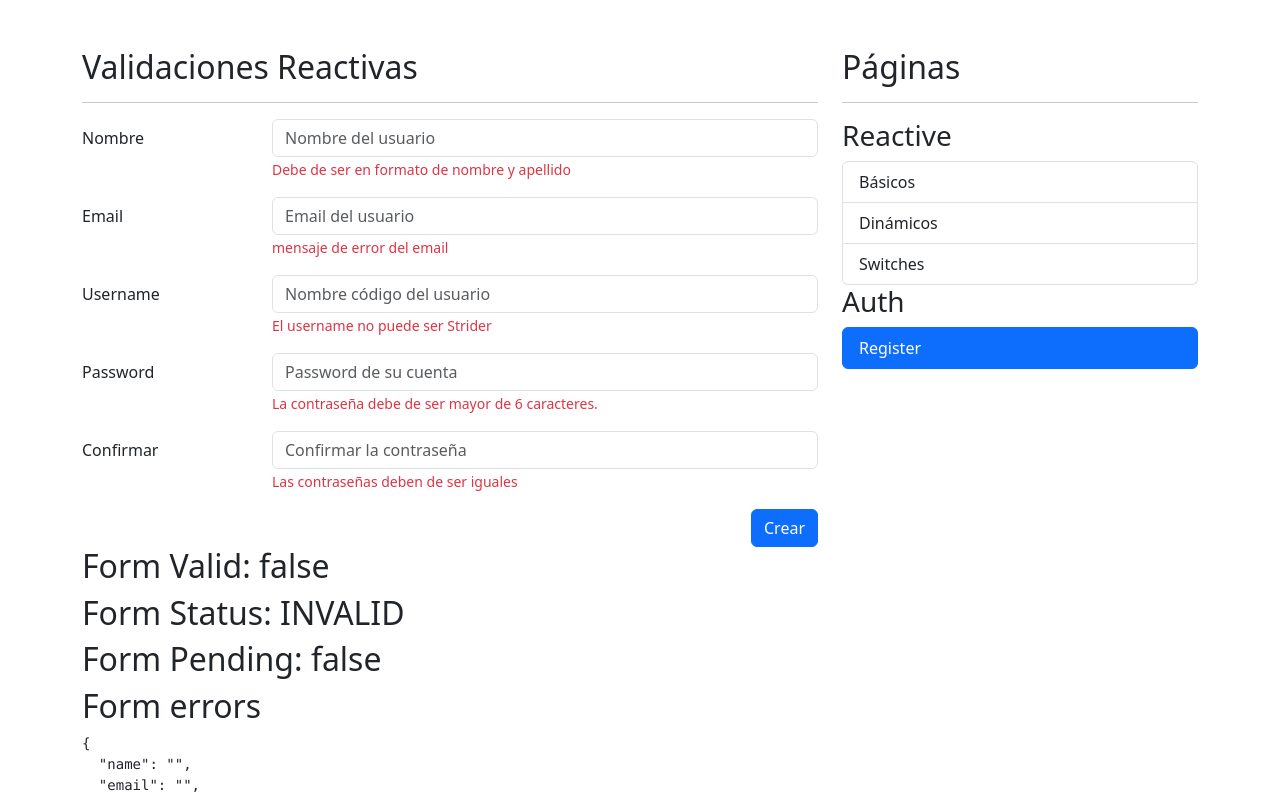
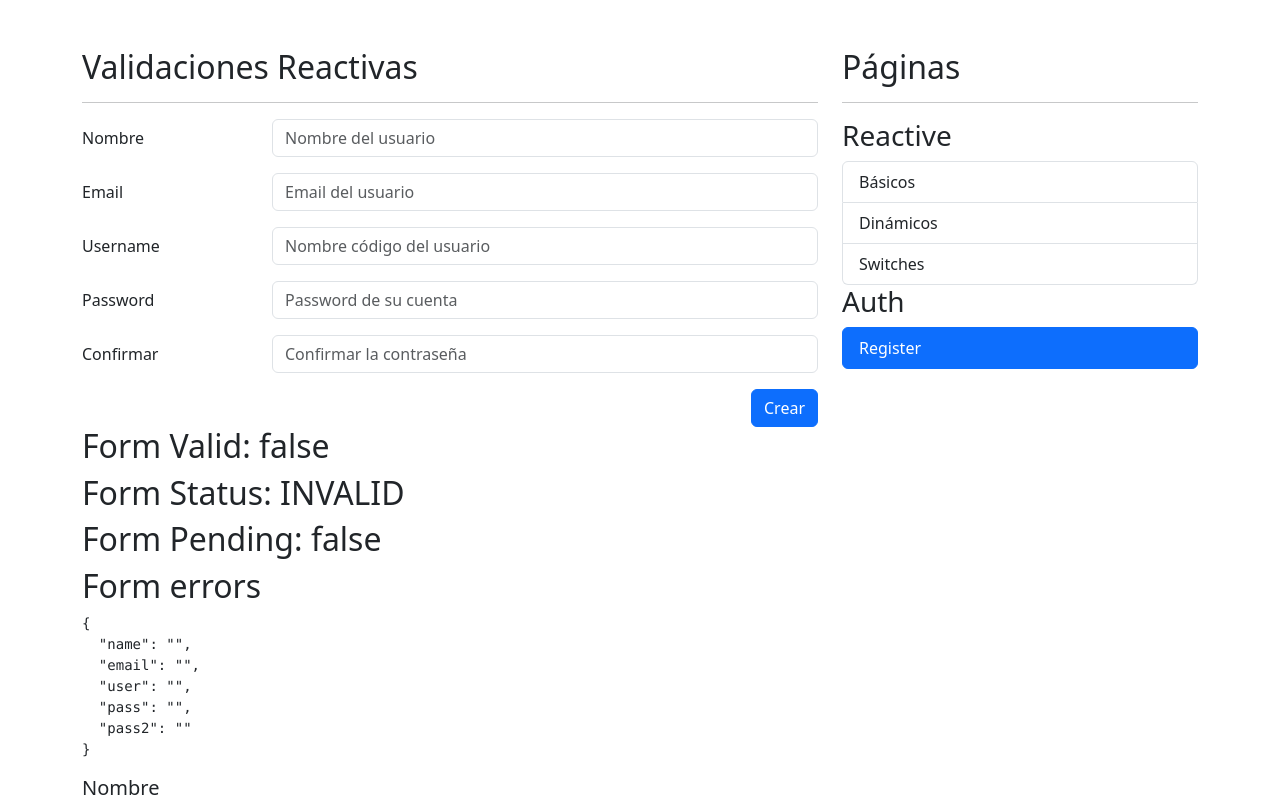
Before and after one commit to FabzDev/form-app, an Angular app: page /auth/signup in a window 1280 px wide. Shown: the top 798 px of the page. Built offline with nearby package versions, Linux system fonts and the light colour scheme.

Commit message:
Validaciones centralizadas en ValidatorsService

```diff
--- a/src/app/auth/register-page/register-page.component.html
+++ b/src/app/auth/register-page/register-page.component.html
@@ -15,7 +15,8 @@
                            formControlName="name"
                            placeholder="Nombre del usuario">
 
-                    <span class="form-text text-danger">
+                    <span *ngIf="isValid('name')"
+                    class="form-text text-danger">
                         Debe de ser en formato de nombre y apellido
                     </span>
                 </div>
@@ -30,7 +31,9 @@
                            formControlName="email"
                            placeholder="Email del usuario">
 
-                    <span class="form-text text-danger">
+                    <span
+                    *ngIf="isValid('email')"
+                    class="form-text text-danger">
                         mensaje de error del email
                     </span>
                 </div>
@@ -45,7 +48,9 @@
                            formControlName="user"
                            placeholder="Nombre código del usuario">
 
-                    <span class="form-text text-danger">
+                    <span
+                    *ngIf="isValid('user')"
+                    class="form-text text-danger">
                          El username no puede ser Strider
                     </span>
                 </div>
@@ -60,7 +65,9 @@
                            formControlName="pass"
                            placeholder="Password de su cuenta">
 
-                    <span class="form-text text-danger">
+                    <span
+                    *ngIf="isValid('pass')"
+                    class="form-text text-danger">
                          La contraseña debe de ser mayor de 6 caracteres.
                     </span>
                 </div>
@@ -75,7 +82,9 @@
                            formControlName="pass2"
                            placeholder="Confirmar la contraseña">
 
-                    <span class="form-text text-danger">
+                    <span
+                    *ngIf="isValid('pass2')"
+                    class="form-text text-danger">
                          Las contraseñas deben de ser iguales
                     </span>
                 </div>
--- a/src/app/auth/register-page/register-page.component.ts
+++ b/src/app/auth/register-page/register-page.component.ts
@@ -1,6 +1,7 @@
 import { Component } from '@angular/core';
 import { FormBuilder, FormGroup, Validators } from '@angular/forms';
-import * as customValidators from '../../shared/validators/validators';
+import { ValidatorsService } from '../../shared/services/validators.service';
+// import * as customValidators from '../../shared/validators/validators';
 
 @Component({
   templateUrl: './register-page.component.html',
@@ -9,17 +10,20 @@ import * as customValidators from '../../shared/validators/validators';
 export class RegisterPageComponent {
 
   public registerForm: FormGroup = this.fb.group({
-    name: ['', [Validators.required, Validators.pattern(customValidators.namePattern)]],
-    email: ['', [Validators.required, Validators.pattern(customValidators.emailPattern)]],
-    user: ['', [Validators.required, customValidators.cantBeStrider]],
+    name: ['', [Validators.required, Validators.pattern(this.validatorsService.namePattern)]],
+    email: ['', [Validators.required, Validators.pattern(this.validatorsService.emailPattern)]],
+    user: ['', [Validators.required, this.validatorsService.cantBeStrider]],
     pass: ['', [Validators.required, Validators.minLength(6)]],
     pass2: ['', Validators.required],
   })
 
-  constructor(private fb: FormBuilder){}
+  constructor(
+    private fb: FormBuilder,
+    private validatorsService: ValidatorsService
+    ){}
 
-  isValid(){
-    // TODO: con servicios
+  isValid(field: string){
+    return this.validatorsService.isInvalidField(this.registerForm, field);
   }
 
   onSave(): void{
--- /dev/null
+++ b/src/app/shared/services/validators.service.ts
@@ -0,0 +1,22 @@
+import { Injectable } from '@angular/core';
+import { FormControl, FormGroup } from '@angular/forms';
+
+@Injectable({ providedIn: 'root' })
+export class ValidatorsService {
+  public namePattern: string = '([a-zA-Z]+) ([a-zA-Z]+)';
+  public emailPattern: string = '^[a-z0-9._%+-]+@[a-z0-9.-]+\\.[a-z]{2,4}$';
+
+  public cantBeStrider = (control: FormControl) => {
+    const value = control.value.trim().toLowerCase();
+    if (value === 'strider') {
+      return {
+        isStrider: true,
+      };
+    }
+    return null;
+  };
+
+  public isInvalidField(form: FormGroup, field: string): boolean | null{
+    return form.controls[field].errors && form.controls[field].touched;
+  }
+}
```
